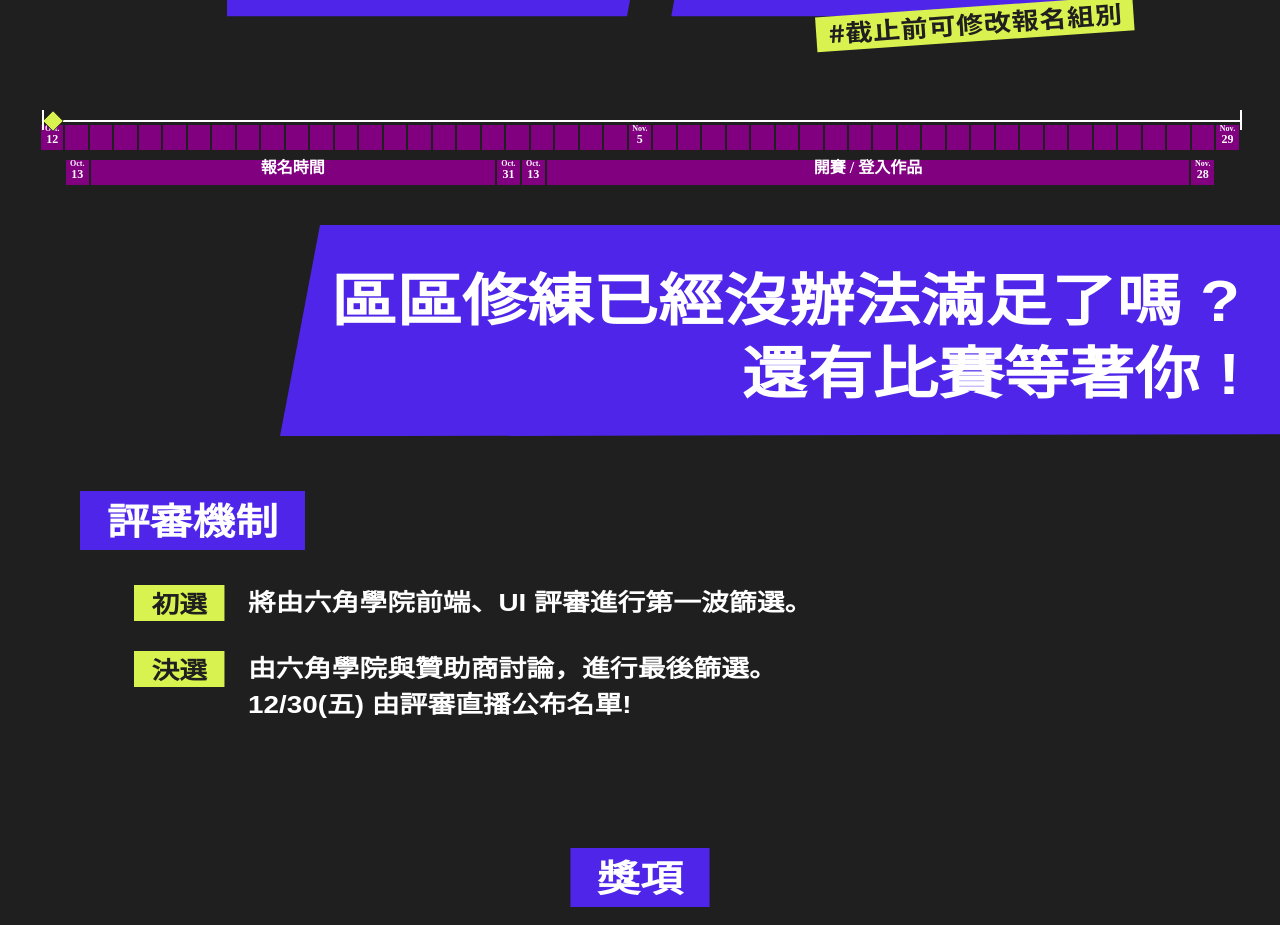
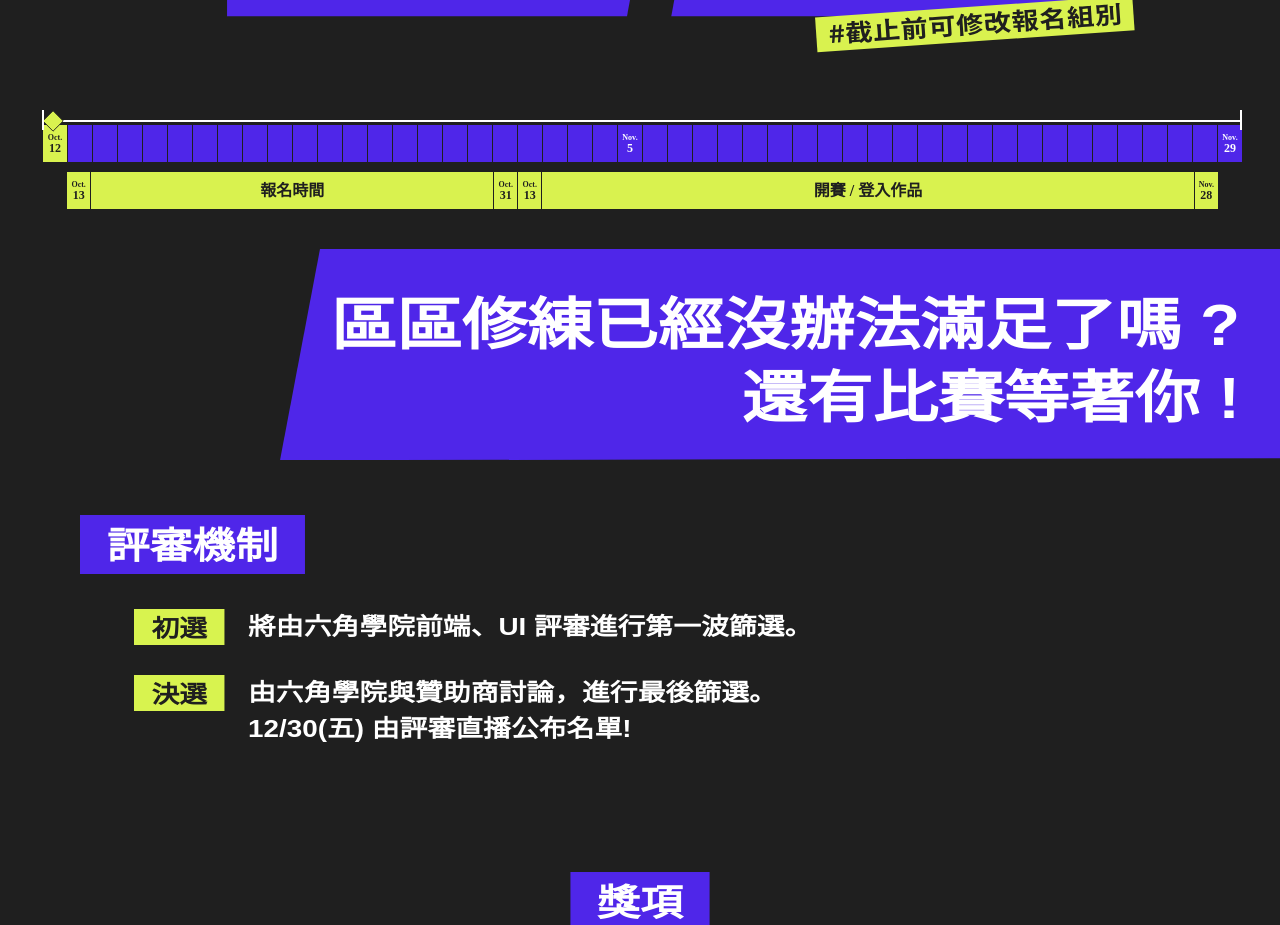
Before and after one commit to Conga-TheF2E/The_F2E_index, a Vue app: page / in a window 1280 px wide. Shown: the part 3420-4345 px from the top of the page. Built offline with nearby package versions, Linux system fonts and the light colour scheme; a web font is replaced by a local one.

Commit message:
feat: section5 動畫

```diff
--- a/src/assets/scss/components/Section5.scss
+++ b/src/assets/scss/components/Section5.scss
@@ -1,14 +1,14 @@
 .Section5 {
     padding: 40px;
 
-    .date{
+    .date {
         width: 1082px;
         height: 245px;
         margin: 137px auto 55px;
         display: flex;
         justify-content: space-between;
         align-items: center;
-        .pointer{
+        .pointer {
             cursor: pointer;
         }
     }
@@ -61,14 +61,19 @@
     &__calendarBar {
         display: flex;
         width: 100%;
-        height: 25px;
+        height: 37px;
+        margin-left: 2px;
         li {
             flex: 1;
+            display: flex;
+            flex-direction: column;
+            justify-content: center;
             text-align: center;
-            background: purple;
+            background: #4f26e9;
             font-family: 'MPLUS1p-Medium';
             font-weight: 700;
-            margin: 0 1px;
+            border-left: 1px solid #1f1f1f;
+            box-sizing: border-box;
             p:nth-child(1) {
                 font-size: 8px;
             }
@@ -76,9 +81,18 @@
                 font-size: 12px;
             }
         }
+
+        .Section5__calendarBar__active {
+            background: #d9f24f;
+            color: #1f1f1f;
+        }
     }
 
     &__calendarBar + &__calendarBar {
         margin-top: 10px;
+        li {
+            background: #d9f24f;
+            color: #1f1f1f;
+        }
     }
 }
--- a/src/components/Section5.vue
+++ b/src/components/Section5.vue
@@ -3,12 +3,55 @@ import { ref, onMounted, watch } from 'vue'
 import { gsap } from '../utils/GSAP.js'
 
 const slider = ref(null)
+const Section5__calendarBar__1 = ref(null)
+const sliderPervious = ref(0)
 
 onMounted(() => {
-    slider.value.addEventListener('change', () => {
+    const calendarBar_items_list = Object.keys(Section5__calendarBar__1.value.children).map(
+        (key) => {
+            return Section5__calendarBar__1.value.children[key]
+        },
+    )
+    calendarBar_items_list[0].classList.add('Section5__calendarBar__active')
+
+    slider.value.addEventListener('input', () => {
         const currentValue = slider.value.value
         console.log('currentValue', currentValue)
+        controlCalendarBarSlider(Number(currentValue))
     })
+
+    // 由Slider觸發的動畫
+    function controlCalendarBarSlider(newValue) {
+        let changeColorList
+        let needDeleteActiveIndex
+        // 起點到終點(終點為最後停下)
+        if (sliderPervious.value < newValue) {
+            needDeleteActiveIndex = sliderPervious.value == 0 ? 0 : sliderPervious.value - 1
+            changeColorList = calendarBar_items_list.slice(needDeleteActiveIndex, newValue)
+        } else if (sliderPervious.value > newValue) {
+            needDeleteActiveIndex = sliderPervious.value
+            changeColorList = calendarBar_items_list
+                .slice(newValue - 1, sliderPervious.value)
+                .reverse()
+        }
+
+        Array.prototype.forEach.call(changeColorList, function (item, index) {
+            const timeline = gsap.timeline()
+            timeline.to(item, {
+                background: '#d9f24f',
+                color: '#1f1f1f',
+                duration: 0.2,
+                delay: 0.025 * index,
+            })
+
+            // 保留最後一個active
+            if (index !== changeColorList.length - 1) {
+                timeline.to(item, { background: '#4f26e9', color: '#fff', duration: 0.8 })
+            }
+        })
+
+        sliderPervious.value = newValue
+    }
 })
 </script>
 <template>
@@ -22,14 +65,13 @@ onMounted(() => {
             <div class="pointer"><img src="../assets/img/Section5_right_pointer.svg" alt="" /></div>
         </div>
 
-        <input type="range" min="1" max="50" value="1" class="Section5__slider" ref="slider" />
+        <input type="range" min="1" max="48" value="1" class="Section5__slider" ref="slider" />
 
-        <ul class="Section5__calendarBar">
+        <ul class="Section5__calendarBar" ref="Section5__calendarBar__1">
             <li>
                 <p>Oct.</p>
                 <p>12</p>
             </li>
-            <li></li>
             <li></li>
             <li></li>
             <li></li>
@@ -71,26 +113,28 @@ onMounted(() => {
             <li></li>
             <li></li>
             <li></li>
-            <li></li>
-            <li></li>
-            <li></li>
-            <li></li>
-            <li></li>
-            <li></li>
-            <li></li>
-            <li></li>
-            <li>
+            <li class="Section5__calendarBar__item"></li>
+            <li class="Section5__calendarBar__item"></li>
+            <li class="Section5__calendarBar__item"></li>
+            <li class="Section5__calendarBar__item"></li>
+            <li class="Section5__calendarBar__item"></li>
+            <li class="Section5__calendarBar__item"></li>
+            <li class="Section5__calendarBar__item"></li>
+            <li class="Section5__calendarBar__item"></li>
+            <li class="Section5__calendarBar__item">
                 <p>Nov.</p>
                 <p>29</p>
             </li>
         </ul>
+
         <ul class="Section5__calendarBar">
             <li style="visibility: hidden"></li>
             <li>
                 <p>Oct.</p>
                 <p>13</p>
             </li>
-            <li style="flex: 17; padding: 0 calc(16 / 2 * 1px)">報名時間</li>
+            <li style="flex: calc(17 + (8 / 20))">報名時間</li>
+
             <li>
                 <p>Oct.</p>
                 <p>31</p>
@@ -100,7 +144,7 @@ onMounted(() => {
                 <p>13</p>
             </li>
 
-            <li style="flex: 27; padding: 0 calc(26 / 2 * 1px)">開賽 / 登入作品</li>
+            <li style="flex: calc(27 + (24 / 20))">開賽 / 登入作品</li>
 
             <li>
                 <p>Nov.</p>
```
